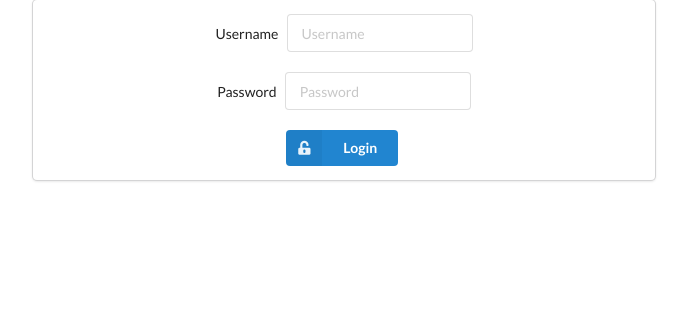
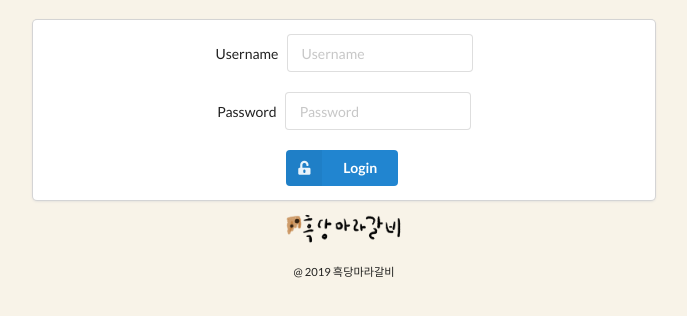
Before and after one commit to wkim97/CS473, a plain HTML site: page public/login.html in a window 1280 px wide. Shown: the whole page, without its empty margins (296-983 px from the left). Drawn offline with nearby package versions, Linux system fonts and the light colour scheme.

Commit message:
updated login and friends

```diff
--- a/public/login.html
+++ b/public/login.html
@@ -8,11 +8,16 @@
         integrity="sha256-hVVnYaiADRTO2PzUGmuLJr8BLUSjGIZsDYGmIJLv2b8=" crossorigin="anonymous"></script>
     <script src="https://cdnjs.cloudflare.com/ajax/libs/semantic-ui/2.4.1/semantic.min.js"></script>
 
+    <style>
+        body {
+            background-color: #f8f3e8;
+        }
+    </style>
 
 </head>
 
 <body>
-
+    <br>
     <div class="page-login">
         <div class="ui centered grid container">
             <div class="nine wide column">
@@ -92,6 +97,11 @@
 
     </script>
 
+    <div align = "center">
+            <img src="../images/logo.png" alt="logo" style="max-width:10%">
+            <p><small>@ 2019 흑당마라갈비</small></p>
+    </div>
+
 
 
 
```
Also changed, not shown: public/friends.html (+2 -2 lines).
